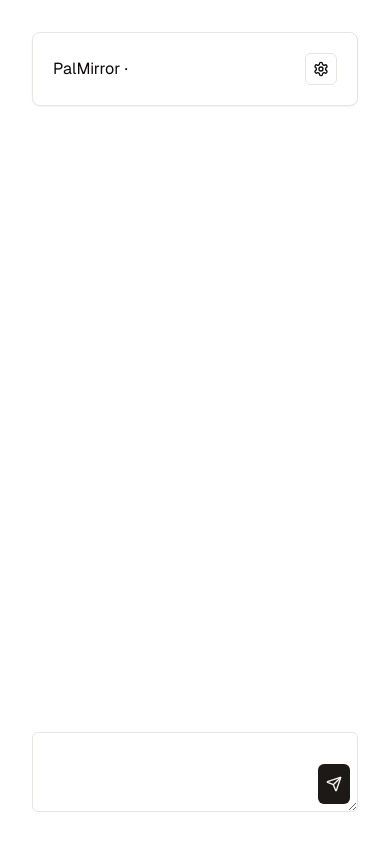
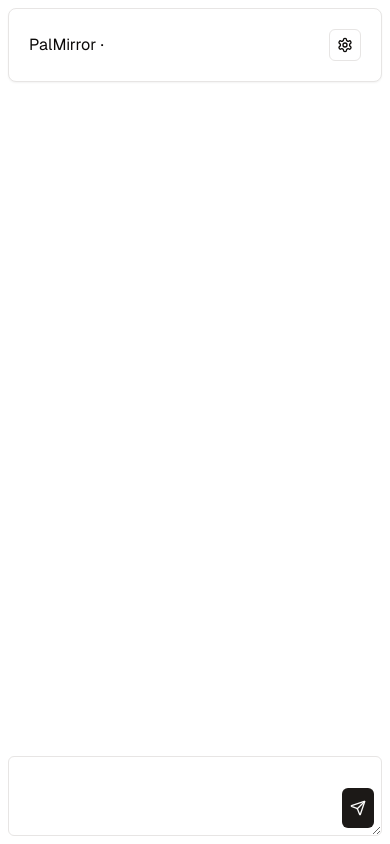
Before and after one commit to Joystickplays/palmirror, a Next.js app: page /chat in a window 390 px wide. Built offline with nearby package versions, Linux system fonts and the light colour scheme.

Commit message:
fixing send buttons

```diff
--- a/app/chat/page.tsx
+++ b/app/chat/page.tsx
@@ -4,6 +4,7 @@ import MessageCard from "@/components/MessageCard";
 import ChatHeader from "@/components/ChatHeader";
 import MessageInput from "@/components/MessageInput";
 import { ToastContainer, toast } from 'react-toastify';
+import 'react-toastify/dist/ReactToastify.css';
 
 import { getSystemMessage } from "@/components/systemMessageGeneration"
 
@@ -47,7 +48,7 @@ const ChatPage = () => {
       try { e.preventDefault(); } catch {}
 
       // Check if a proxy URL is provided (contains https://)
-      if (baseURL.includes('https://')) {
+      if (!baseURL.includes('https://')) {
         toast.error("You need to configure your AI provider first in Settings.")
         return
       }
@@ -157,7 +158,17 @@ const ChatPage = () => {
 
   return (
     <div className="grid place-items-center">
-      <div className="grid max-w-[40rem] w-full h-screen p-8 font-[family-name:var(--font-geist-sans)] grid-rows-[auto_1fr] gap-4">
+      <ToastContainer
+        position="top-right"
+        autoClose={5000}
+        newestOnTop={false}
+        closeOnClick
+        rtl={false}
+        pauseOnFocusLoss
+        draggable
+        theme="dark"
+      />
+      <div className="grid max-w-[40rem] w-full h-screen p-2 sm:p-8 font-[family-name:var(--font-geist-sans)] grid-rows-[auto_1fr] gap-4">
         <ChatHeader characterName={characterData.name} />
         <div className="overflow-y-auto">
           <div className="flex flex-col justify-end gap-2 min-h-full">
@@ -175,16 +186,7 @@ const ChatPage = () => {
           isThinking={isThinking}
         />
       </div>
-      <ToastContainer
-        position="top-right"
-        autoClose={5000}
-        newestOnTop={false}
-        closeOnClick
-        rtl={false}
-        pauseOnFocusLoss
-        draggable
-        theme="dark"
-      />
+
     </div>
   );
 };
--- a/components/MessageInput.tsx
+++ b/components/MessageInput.tsx
@@ -22,7 +22,7 @@ const MessageInput: React.FC<MessageInputProps> = ({ newMessage, setNewMessage,
         onChange={(e) => setNewMessage(e.target.value)}
         onKeyDown={handleSendMessage}
       />
-      <Button className="absolute right-2 bottom-2 p-2" onClick={(isThinking) => isThinking ? onCancel() : handleSendMessage({ key: 'Enter' } as React.KeyboardEvent<HTMLTextAreaElement>)}>
+      <Button className="absolute right-2 bottom-2 p-2"onClick={() => isThinking ? onCancel() : handleSendMessage({ key: 'Enter' } as React.KeyboardEvent<HTMLTextAreaElement>)}      >
         {isThinking ? (
           <OctagonX className="animate-pulse" />
         ) : (
```
